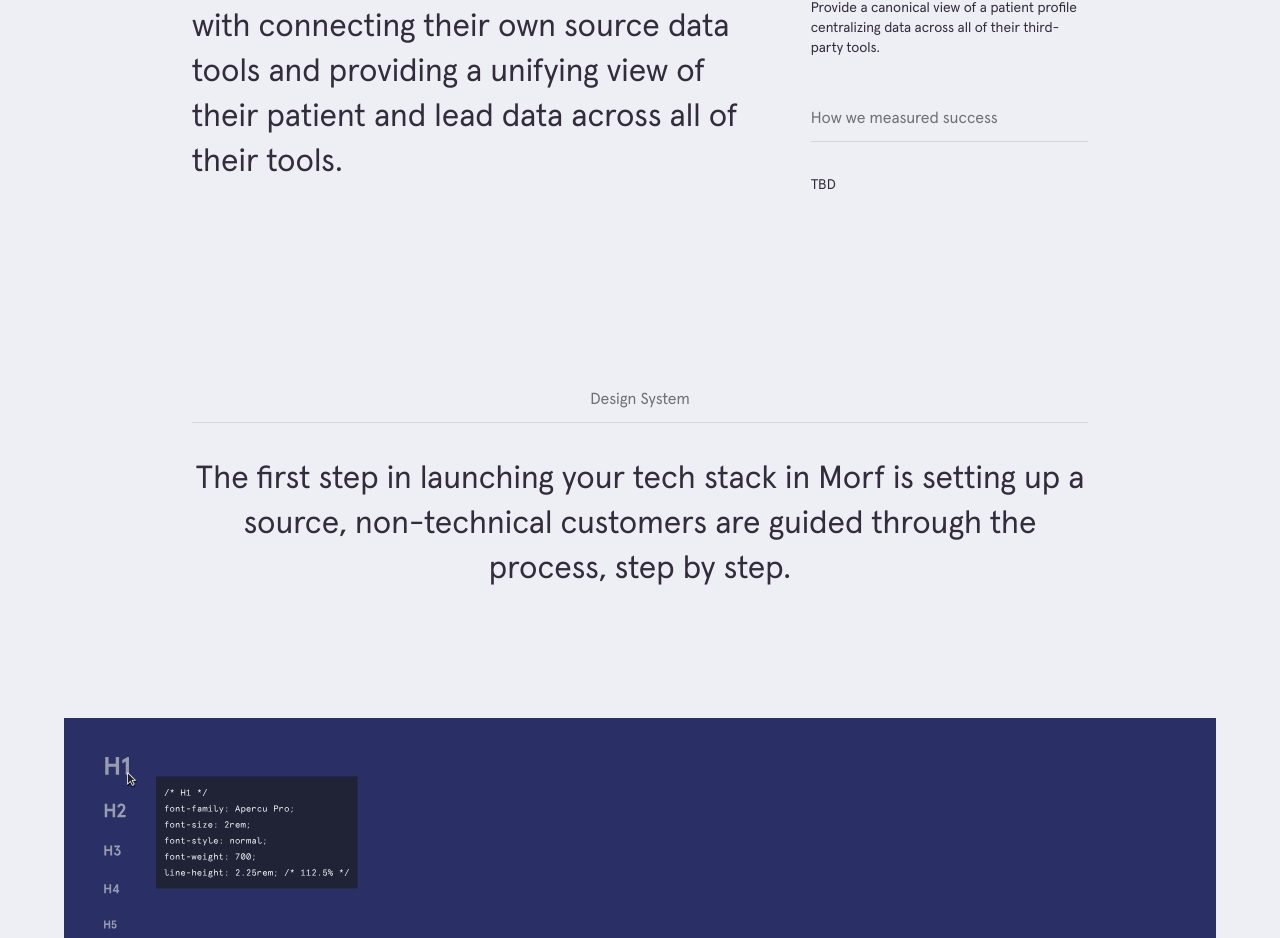
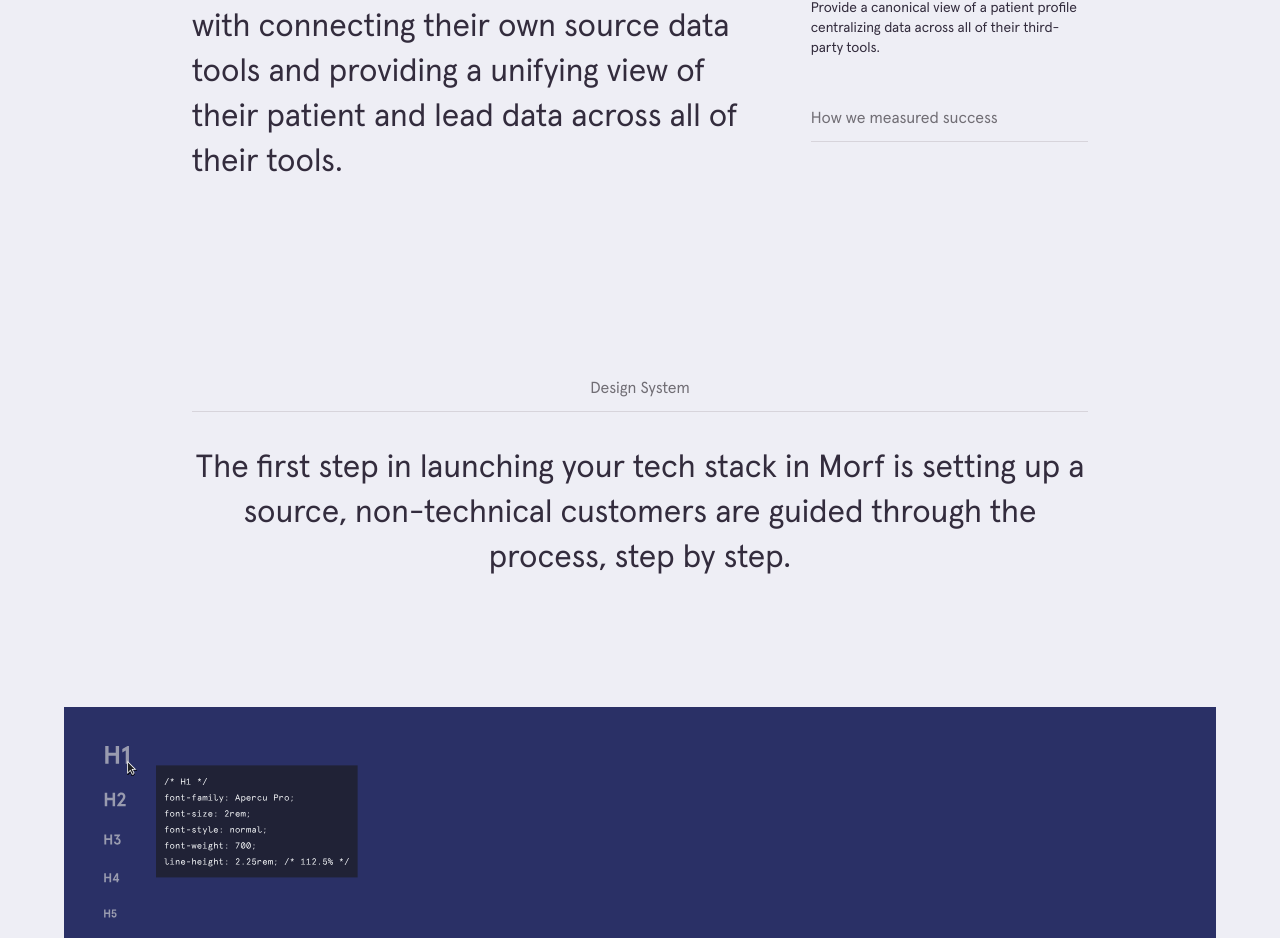
Before and after one commit to gabewolford/alex-barron-portfolio, a Nuxt app: page /morf-health in a window 1280 px wide. Shown: the part 1509-2447 px from the top of the page. Built offline with nearby package versions, Linux system fonts and the light colour scheme.

Commit message:
added prop to intro section

```diff
--- a/components/IntroSection.vue
+++ b/components/IntroSection.vue
@@ -6,6 +6,10 @@ defineProps({
   },
   problemsText: {
     type: Array,
+    required: true,
+  },
+  measureSuccessText: {
+    type: String,
     required: true,
   },
 });
@@ -38,7 +42,9 @@ defineProps({
           </div>
           <div class="flex flex-col gap-3">
             <h4 class="text-[#716E75]">How we measured success</h4>
-            <p class="text-sm pt-8 border-[#D7D4DB] border-t text-left">TBD</p>
+            <p class="text-sm pt-8 border-[#D7D4DB] border-t text-left">
+              {{ measureSuccessText }}
+            </p>
           </div>
         </div>
       </div>
```
